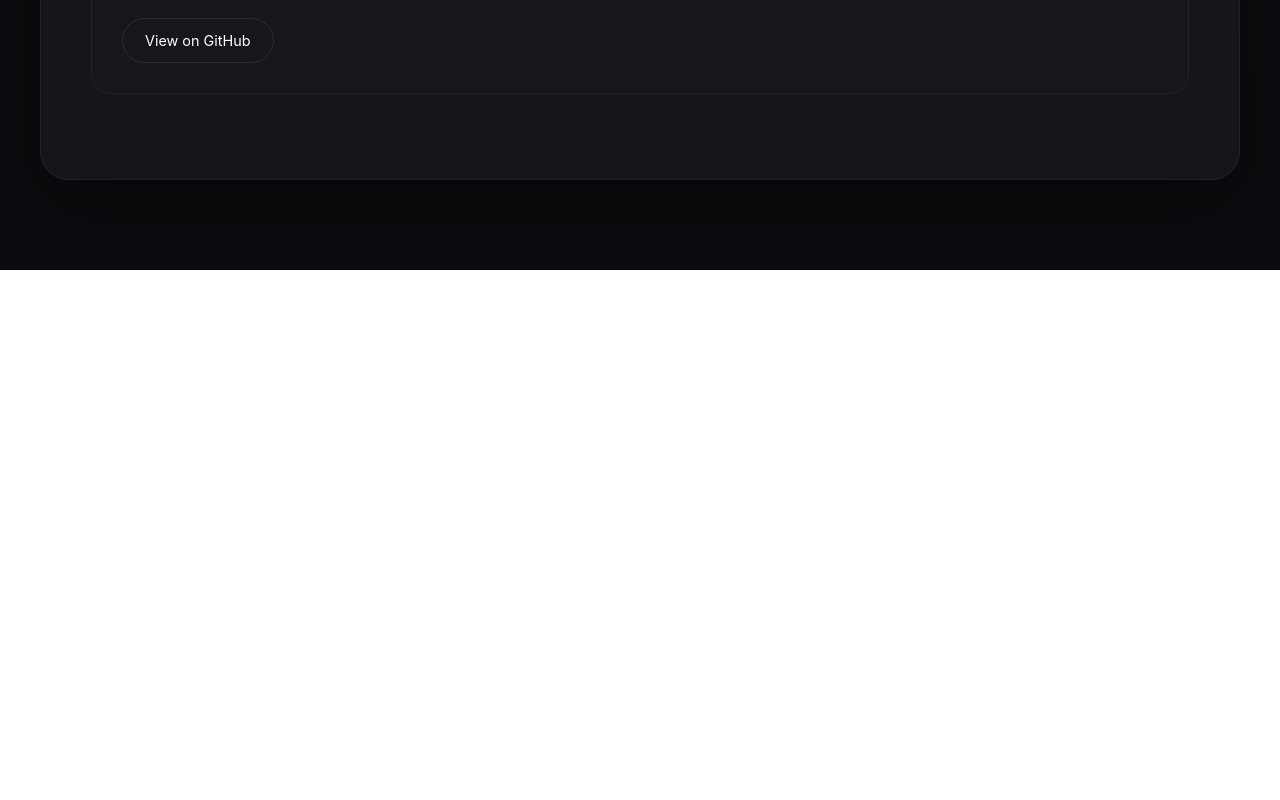
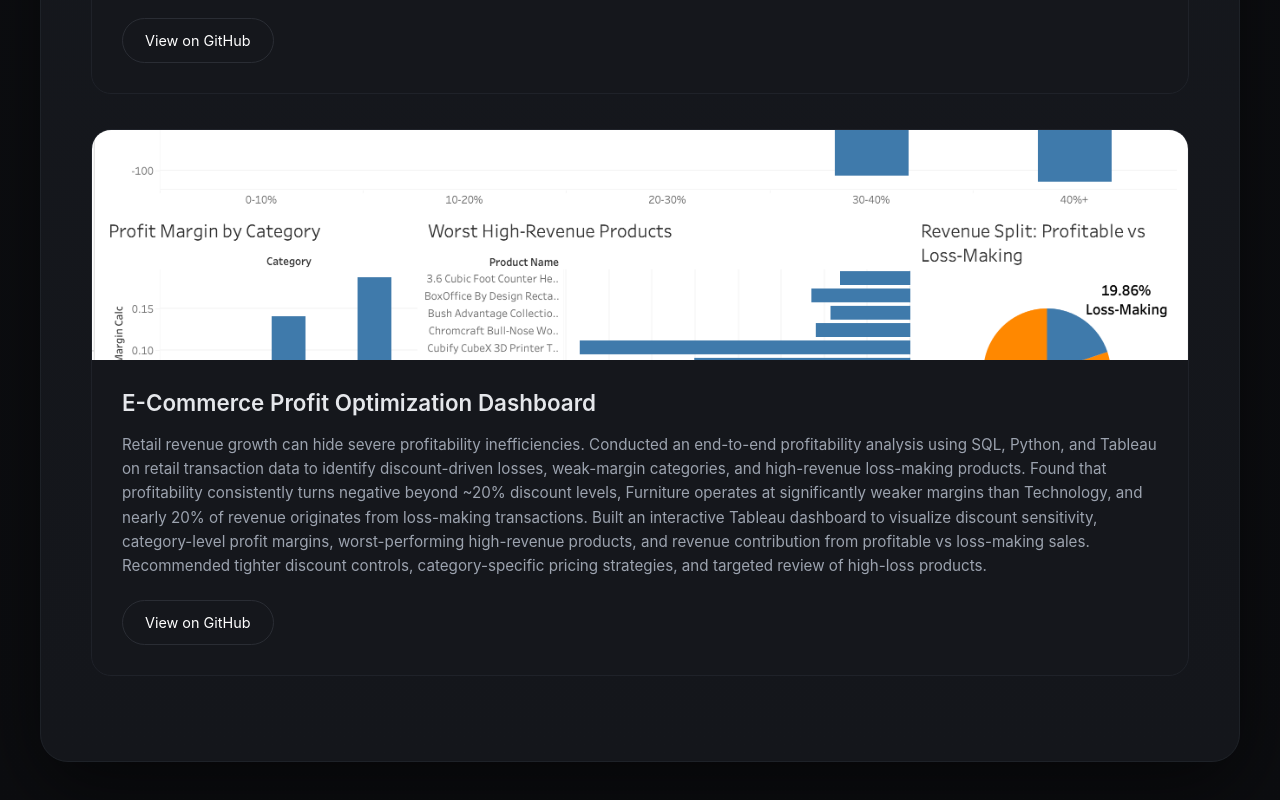
Before and after one commit to deepbanik0506-bit/deepbanik0506-bit.github.io, a plain HTML site: page index.html in a window 1280 px wide. Shown: the part 3338-4138 px from the top of the page. Before the commit the page ends 3608 px from the top, so only its background shows below. Drawn offline with Linux system fonts and the light colour scheme.

Commit message:
Ecommerece Project added

```diff
--- a/index.html
+++ b/index.html
@@ -143,6 +143,24 @@
             </p>
             <a href="https://github.com/deepbanik0506-bit/house-price-prediction" target="_blank">View on GitHub</a>
         </div>
+
+        <div class="project-card">
+            <div class="project-image">
+                <img src="assets/images/ecommerce-dashboard.png" alt="E-Commerce Profit Optimization Dashboard">
+            </div>
+            <h3>E-Commerce Profit Optimization Dashboard</h3>
+            <p>
+                Retail revenue growth can hide severe profitability inefficiencies. Conducted an end-to-end profitability
+                analysis using SQL, Python, and Tableau on retail transaction data to identify discount-driven losses,
+                weak-margin categories, and high-revenue loss-making products. Found that profitability consistently turns
+                negative beyond ~20% discount levels, Furniture operates at significantly weaker margins than Technology,
+                and nearly 20% of revenue originates from loss-making transactions. Built an interactive Tableau dashboard
+                to visualize discount sensitivity, category-level profit margins, worst-performing high-revenue products,
+                and revenue contribution from profitable vs loss-making sales. Recommended tighter discount controls,
+                category-specific pricing strategies, and targeted review of high-loss products.
+            </p>
+            <a href="https://github.com/deepbanik0506-bit/ecommerce-profit-optimizer" target="_blank">View on GitHub</a>
+        </div>
         <script src="script.js"></script>
 </body>
 
```
Also changed, not shown: assets/images/ecommerce-dashboard.png (added), 2 other files.
